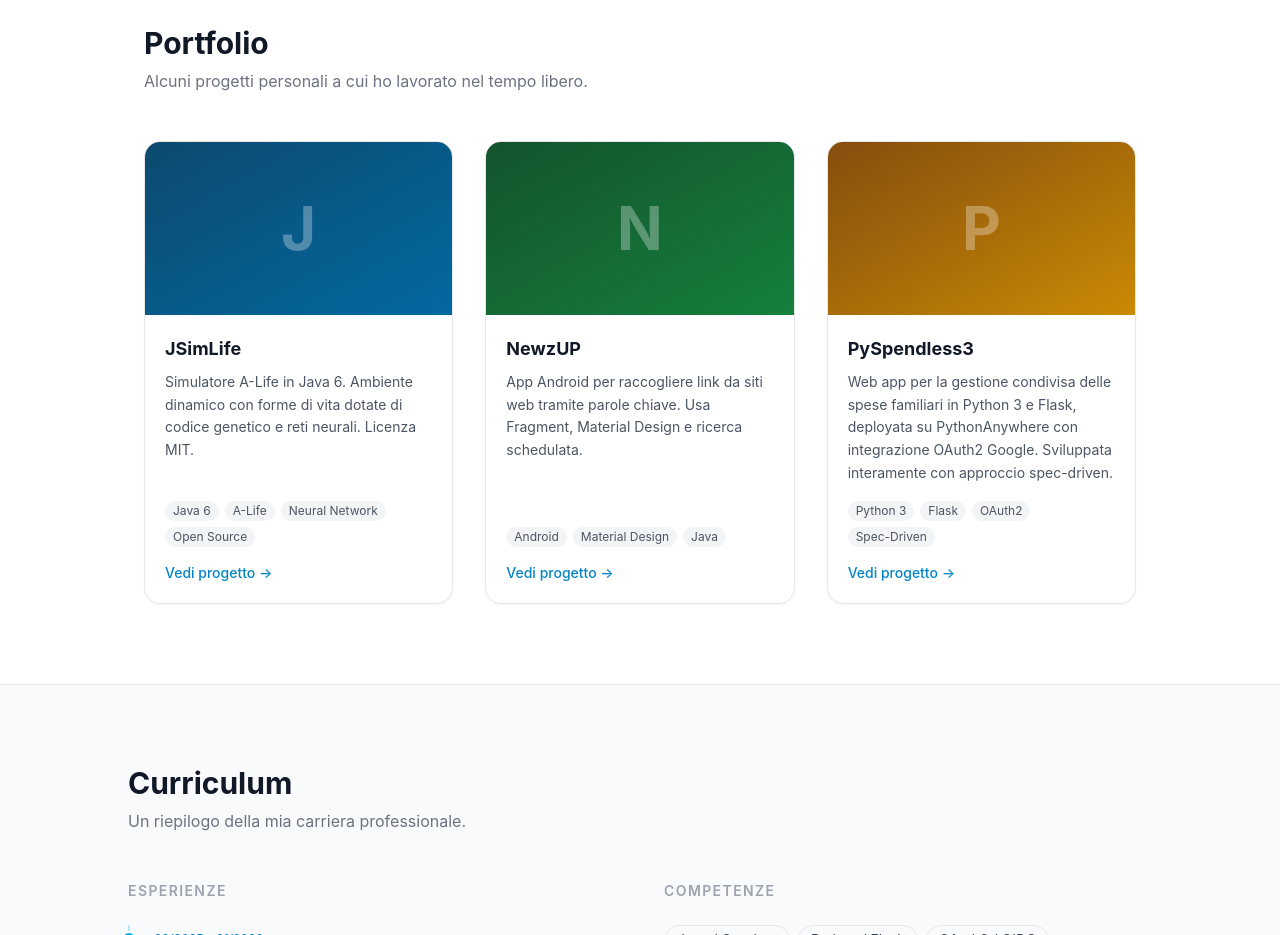
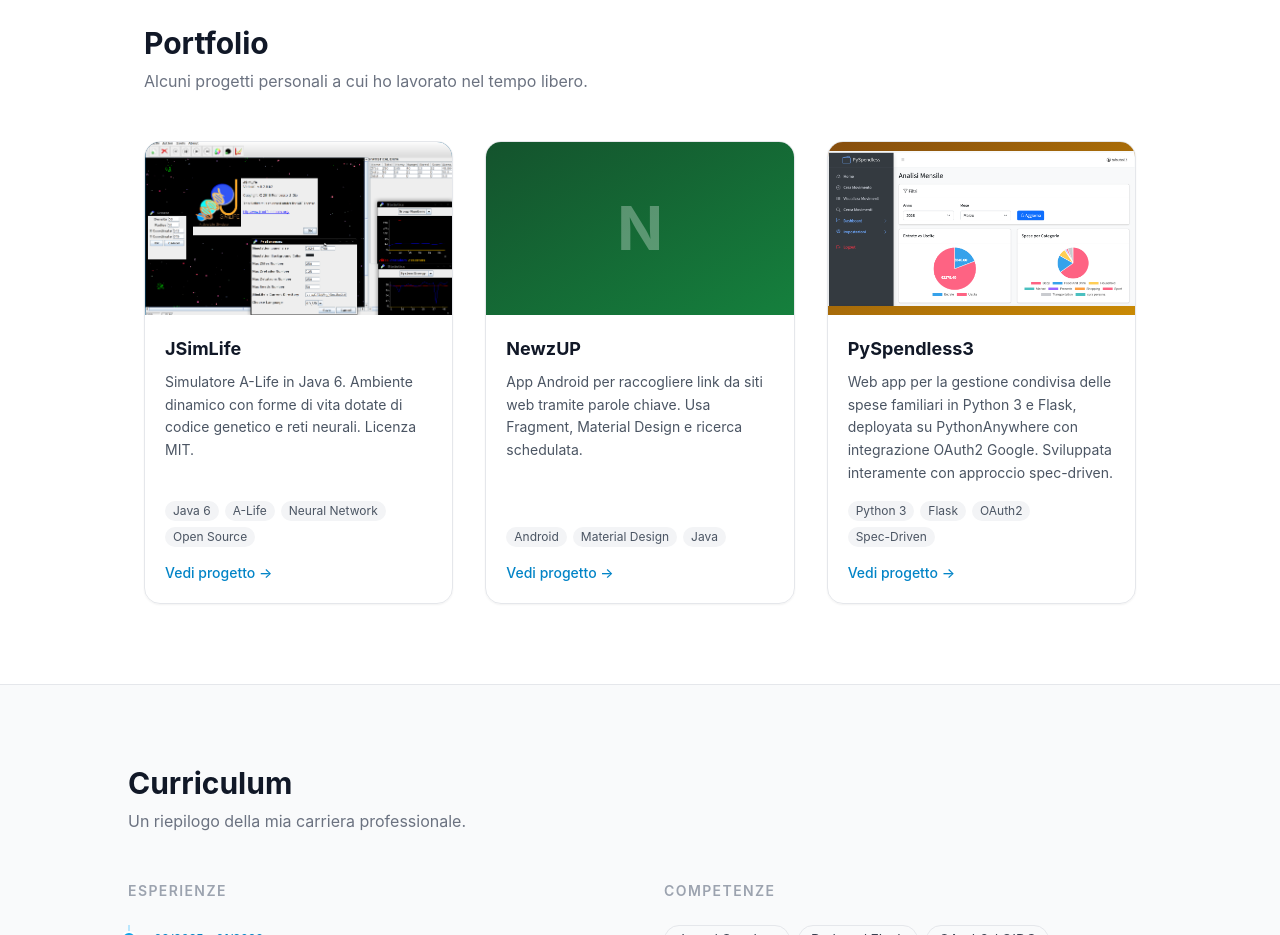
Before and after one commit to tabuto/francescodidio.com, a website: page index.html in a window 1280 px wide. Shown: the part 1600-2535 px from the top of the page. Drawn offline with nearby package versions, Linux system fonts and the light colour scheme; files that its build step writes are made by us from their sources.

Commit message:
feat: immagini reali portfolio (jsimlife.png, pyspendless.png)
- JSimLife: usa assets/img/jsimlife.png
- PySpendless3: usa assets/img/pyspendless.png
- NewzUP: placeholder gradient pulito (nessuna immagine disponibile)
- Rimosso onerror fallback su immagini inesistenti

Co-authored-by: Copilot <223556219+Copilot@users.noreply.github.com>

```diff
--- a/index.html
+++ b/index.html
@@ -257,15 +257,12 @@
 
         <!-- JSimLife -->
         <article class="flex flex-col rounded-2xl border border-gray-200 dark:border-gray-800 overflow-hidden shadow-sm hover:shadow-xl hover:-translate-y-1 transition-all duration-200">
-          <div class="aspect-video bg-gradient-to-br from-brand-900 to-brand-700 flex items-center justify-center">
+          <div class="aspect-video bg-gradient-to-br from-brand-900 to-brand-700 flex items-center justify-center overflow-hidden">
             <picture>
-              <source srcset="assets/img/project-jsimlife.webp" type="image/webp">
-              <img src="assets/img/project-jsimlife.jpg" alt="Screenshot di JSimLife — simulatore A-Life in Java"
+              <img src="assets/img/jsimlife.png" alt="Screenshot di JSimLife — simulatore A-Life in Java"
                    loading="lazy" width="400" height="225"
-                   class="w-full h-full object-cover"
-                   onerror="this.style.display='none'">
+                   class="w-full h-full object-cover">
             </picture>
-            <span class="absolute text-white/30 text-6xl font-bold select-none">J</span>
           </div>
           <div class="flex flex-col flex-1 p-5">
             <h3 class="text-lg font-bold mb-2">JSimLife</h3>
@@ -287,15 +284,8 @@
 
         <!-- NewzUP -->
         <article class="flex flex-col rounded-2xl border border-gray-200 dark:border-gray-800 overflow-hidden shadow-sm hover:shadow-xl hover:-translate-y-1 transition-all duration-200">
-          <div class="aspect-video bg-gradient-to-br from-green-900 to-green-700 flex items-center justify-center">
-            <picture>
-              <source srcset="assets/img/project-newzup.webp" type="image/webp">
-              <img src="assets/img/project-newzup.jpg" alt="Screenshot di NewzUP — app Android per raccogliere link"
-                   loading="lazy" width="400" height="225"
-                   class="w-full h-full object-cover"
-                   onerror="this.style.display='none'">
-            </picture>
-            <span class="absolute text-white/30 text-6xl font-bold select-none">N</span>
+          <div class="aspect-video bg-gradient-to-br from-green-900 to-green-700 flex items-center justify-center overflow-hidden">
+            <span class="text-white/30 text-6xl font-bold select-none">N</span>
           </div>
           <div class="flex flex-col flex-1 p-5">
             <h3 class="text-lg font-bold mb-2">NewzUP</h3>
@@ -316,15 +306,12 @@
 
         <!-- PySpendless3 -->
         <article class="flex flex-col rounded-2xl border border-gray-200 dark:border-gray-800 overflow-hidden shadow-sm hover:shadow-xl hover:-translate-y-1 transition-all duration-200">
-          <div class="aspect-video bg-gradient-to-br from-yellow-800 to-yellow-600 flex items-center justify-center">
+          <div class="aspect-video bg-gradient-to-br from-yellow-800 to-yellow-600 flex items-center justify-center overflow-hidden">
             <picture>
-              <source srcset="assets/img/project-pyspendless3.webp" type="image/webp">
-              <img src="assets/img/project-pyspendless3.jpg" alt="Screenshot di PySpendless3 — web app spese familiari in Flask"
+              <img src="assets/img/pyspendless.png" alt="Screenshot di PySpendless3 — web app spese familiari in Flask"
                    loading="lazy" width="400" height="225"
-                   class="w-full h-full object-cover"
-                   onerror="this.style.display='none'">
+                   class="w-full h-full object-cover">
             </picture>
-            <span class="absolute text-white/30 text-6xl font-bold select-none">P</span>
           </div>
           <div class="flex flex-col flex-1 p-5">
             <h3 class="text-lg font-bold mb-2">PySpendless3</h3>
```
Also changed, not shown: assets/img/jsimlife.png (added), assets/img/pyspendless.png (added).
